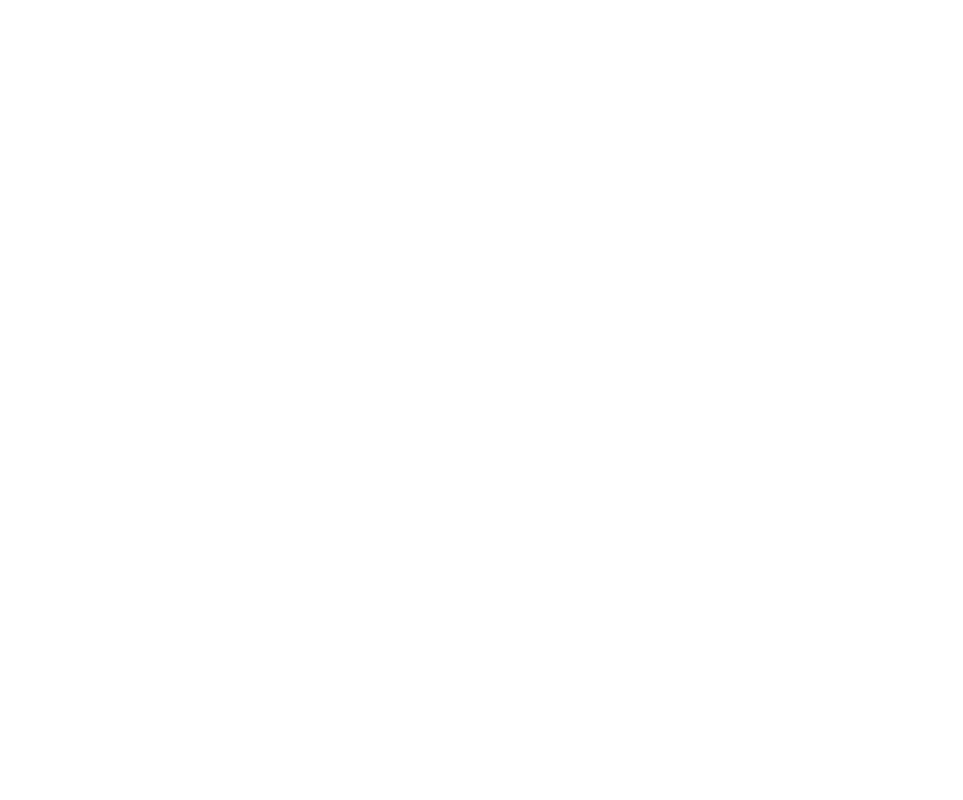
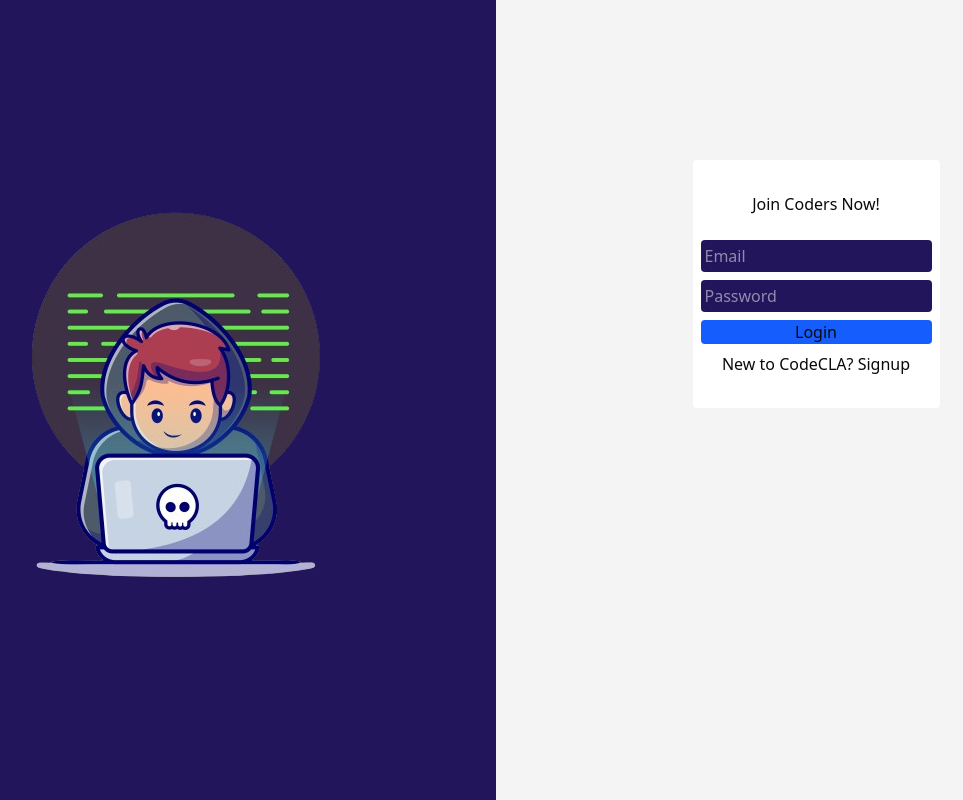
Before and after one commit to MUHAMMADFARHAN1/ManagersApp_Next-JS, a Next.js app: page / in a window 1280 px wide. Before the commit this address had no page. Shown: the whole page, without its empty margins (144-1107 px from the left). Built offline with nearby package versions, Linux system fonts and the light colour scheme.

Commit message:
Website Refactored from the Root!

```diff
--- a/src/app/(authentication)/layout.tsx
+++ /dev/null
@@ -1,17 +0,0 @@
-import Image from "next/image";
-import coding from "./../../assets/coding.png";
-
-export default function RootLayout({
-  children,
-}: Readonly<{
-  children: React.ReactNode;
-}>) {
-  return (
-    <div className="grid grid-cols-2 h-screen min-w-full">
-      <div className=" bg-[#23155b] ">
-        <Image src={coding} className="m-auto pt-35" alt="" />
-      </div>
-      <div className=" bg-[#f4f4f4] ">{children}</div>
-    </div>
-  );
-}
--- a/src/app/(authentication)/login/page.tsx
+++ /dev/null
@@ -1,36 +0,0 @@
-import React from "react";
-//import coding from "./../assets/coding.png";
-import Link from "next/link";
-import Image from "next/image";
-
-export default function page() {
-  return (
-    <>
-      <div className=" bg-white w-1/3 flex flex-col mx-auto mt-40 text-center gap-2 rounded py-8 px-2 min-w-min">
-        <p className="pb-4">Join Coders Now!</p>
-        <form
-          // onSubmit={handleSubmit(onSubmit)}
-          className="flex flex-col gap-2"
-        >
-          <input
-            placeholder="Email"
-            className=" bg-[#23155b]  rounded py-1 text-white placeholder:p-1"
-          />
-          <input
-            className=" bg-[#23155b]  rounded py-1 text-white placeholder:p-1"
-            type="text"
-            placeholder="Password"
-          />
-          <button type="submit" className="bg-blue-600 rounded">
-            Login
-          </button>
-        </form>
-        <div>
-          <p>
-            New to CodeCLA? <Link href="/signup">Signup</Link>
-          </p>
-        </div>
-      </div>
-    </>
-  );
-}
--- a/src/app/layout.tsx
+++ b/src/app/layout.tsx
@@ -1,6 +1,8 @@
 import type { Metadata } from "next";
 import { Geist, Geist_Mono } from "next/font/google";
 import "./globals.css";
+import Image from "next/image";
+import coding from "./../assets/coding.png";
 
 const geistSans = Geist({
   variable: "--font-geist-sans",
@@ -27,7 +29,12 @@
       <body
       // className={`${geistSans.variable} ${geistMono.variable} antialiased`}
       >
-        {children}
+        <div className="grid grid-cols-2 h-screen min-w-full">
+          <div className=" bg-[#23155b] ">
+            <Image src={coding} className="m-auto pt-35" alt="" />
+          </div>
+          <div className=" bg-[#f4f4f4] ">{children}</div>
+        </div>
       </body>
     </html>
   );
--- a/src/app/page.tsx
+++ b/src/app/page.tsx
@@ -1,110 +1,36 @@
-// import Image from "next/image";
-import { redirect } from "next/navigation";
+import React from "react";
+//import coding from "./../assets/coding.png";
+import Link from "next/link";
+import Image from "next/image";
 
-export default async function navigate(data: FormData) {
-  redirect(`/login`);
+export default function page() {
+  return (
+    <>
+      <div className=" bg-white w-1/3 flex flex-col mx-auto mt-40 text-center gap-2 rounded py-8 px-2 min-w-min">
+        <p className="pb-4">Join Coders Now!</p>
+        <form
+          // onSubmit={handleSubmit(onSubmit)}
+          className="flex flex-col gap-2"
+        >
+          <input
+            placeholder="Email"
+            className=" bg-[#23155b]  rounded py-1 text-white placeholder:p-1"
+          />
+          <input
+            className=" bg-[#23155b]  rounded py-1 text-white placeholder:p-1"
+            type="text"
+            placeholder="Password"
+          />
+          <button type="submit" className="bg-blue-600 rounded">
+            Login
+          </button>
+        </form>
+        <div>
+          <p>
+            New to CodeCLA? <Link href="/signup">Signup</Link>
+          </p>
+        </div>
+      </div>
+    </>
+  );
 }
-
-//https://stackoverflow.com/questions/60147499/how-to-set-port-in-next-js
-
-// export default function Home() {
-//   return (
-// <div className="grid grid-rows-[20px_1fr_20px] items-center justify-items-center min-h-screen p-8 pb-20 gap-16 sm:p-20 font-[family-name:var(--font-geist-sans)]">
-//   <main className="flex flex-col gap-[32px] row-start-2 items-center sm:items-start">
-//     <Image
-//       className="dark:invert"
-//       src="/next.svg"
-//       alt="Next.js logo"
-//       width={180}
-//       height={38}
-//       priority
-//     />
-//     <ol className="list-inside list-decimal text-sm/6 text-center sm:text-left font-[family-name:var(--font-geist-mono)]">
-//       <li className="mb-2 tracking-[-.01em]">
-//         Get started by editing{" "}
-//         <code className="bg-black/[.05] dark:bg-white/[.06] px-1 py-0.5 rounded font-[family-name:var(--font-geist-mono)] font-semibold">
-//           src/app/page.tsx
-//         </code>
-//         .
-//       </li>
-//       <li className="tracking-[-.01em]">
-//         Save and see your changes instantly.
-//       </li>
-//     </ol>
-
-//     <div className="flex gap-4 items-center flex-col sm:flex-row">
-//       <a
-//         className="rounded-full border border-solid border-transparent transition-colors flex items-center justify-center bg-foreground text-background gap-2 hover:bg-[#383838] dark:hover:bg-[#ccc] font-medium text-sm sm:text-base h-10 sm:h-12 px-4 sm:px-5 sm:w-auto"
-//         href="https://vercel.com/new?utm_source=create-next-app&utm_medium=appdir-template-tw&utm_campaign=create-next-app"
-//         target="_blank"
-//         rel="noopener noreferrer"
-//       >
-//         <Image
-//           className="dark:invert"
-//           src="/vercel.svg"
-//           alt="Vercel logomark"
-//           width={20}
-//           height={20}
-//         />
-//         Deploy now
-//       </a>
-//       <a
-//         className="rounded-full border border-solid border-black/[.08] dark:border-white/[.145] transition-colors flex items-center justify-center hover:bg-[#f2f2f2] dark:hover:bg-[#1a1a1a] hover:border-transparent font-medium text-sm sm:text-base h-10 sm:h-12 px-4 sm:px-5 w-full sm:w-auto md:w-[158px]"
-//         href="https://nextjs.org/docs?utm_source=create-next-app&utm_medium=appdir-template-tw&utm_campaign=create-next-app"
-//         target="_blank"
-//         rel="noopener noreferrer"
-//       >
-//         Read our docs
-//       </a>
-//     </div>
-//   </main>
-//   <footer className="row-start-3 flex gap-[24px] flex-wrap items-center justify-center">
-//     <a
-//       className="flex items-center gap-2 hover:underline hover:underline-offset-4"
-//       href="https://nextjs.org/learn?utm_source=create-next-app&utm_medium=appdir-template-tw&utm_campaign=create-next-app"
-//       target="_blank"
-//       rel="noopener noreferrer"
-//     >
-//       <Image
-//         aria-hidden
-//         src="/file.svg"
-//         alt="File icon"
-//         width={16}
-//         height={16}
-//       />
-//       Learn
-//     </a>
-//     <a
-//       className="flex items-center gap-2 hover:underline hover:underline-offset-4"
-//       href="https://vercel.com/templates?framework=next.js&utm_source=create-next-app&utm_medium=appdir-template-tw&utm_campaign=create-next-app"
-//       target="_blank"
-//       rel="noopener noreferrer"
-//     >
-//       <Image
-//         aria-hidden
-//         src="/window.svg"
-//         alt="Window icon"
-//         width={16}
-//         height={16}
-//       />
-//       Examples
-//     </a>
-//     <a
-//       className="flex items-center gap-2 hover:underline hover:underline-offset-4"
-//       href="https://nextjs.org?utm_source=create-next-app&utm_medium=appdir-template-tw&utm_campaign=create-next-app"
-//       target="_blank"
-//       rel="noopener noreferrer"
-//     >
-//       <Image
-//         aria-hidden
-//         src="/globe.svg"
-//         alt="Globe icon"
-//         width={16}
-//         height={16}
-//       />
-//       Go to nextjs.org →
-//     </a>
-//   </footer>
-// </div>
-// );
-//}
--- a/src/app/(authentication)/signup/page.tsx
+++ b/src/app/signup/page.tsx
@@ -54,7 +54,7 @@
       </form>
       <div>
         <p>
-          Already have an account? <Link href="/login">Login</Link>
+          Already have an account? <Link href="/">Login</Link>
         </p>
       </div>
     </div>
```
